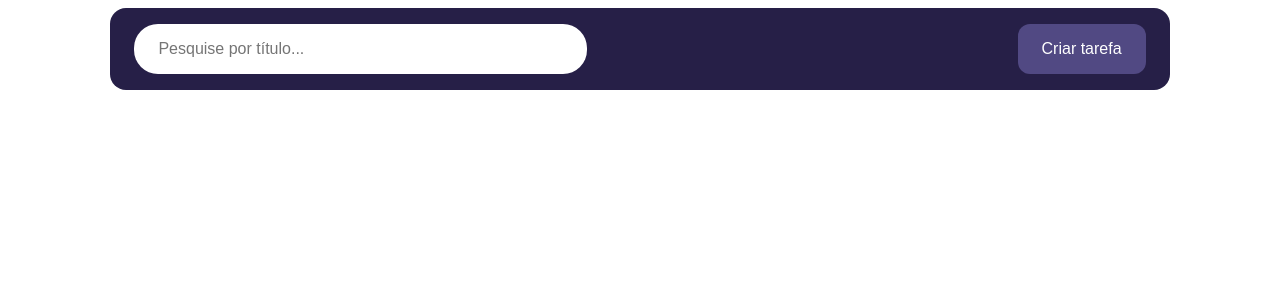
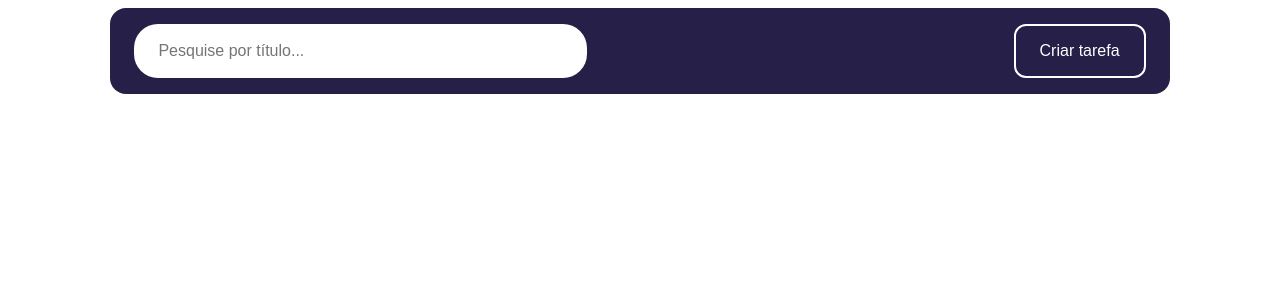
Before and after one commit to mariaeviegas/teste-tecnico-jr-frontend, a Vue app in the folder task-manager/: page / in a window 1280 px wide. Shown: the top 300 px of the page. Built offline with nearby package versions, Linux system fonts and the light colour scheme.

Commit message:
update: ajuste de estilização do botão de adicionar tarefa

```diff
--- a/task-manager/src/components/SearchAddBar.vue
+++ b/task-manager/src/components/SearchAddBar.vue
@@ -35,16 +35,18 @@
     .searchAddBar__button {
         width: fit-content;
         padding: 1rem 1.5rem;
-        border: none;
+        border: 2px solid #fff;
         border-radius: 0.75rem;
-        background-color: #514983;
+        background-color: transparent;
         font-size: 1rem;
         color: #fff;
         cursor: pointer;
-        transition: 0.5s;
+        transition: 0.1s;
 
         &&:hover {
-            background-color: #514983c9;
+            background-color: #514983;
+            color: #fff;
+            border: 2px solid #514983;
         }
     }
 </style>
```
